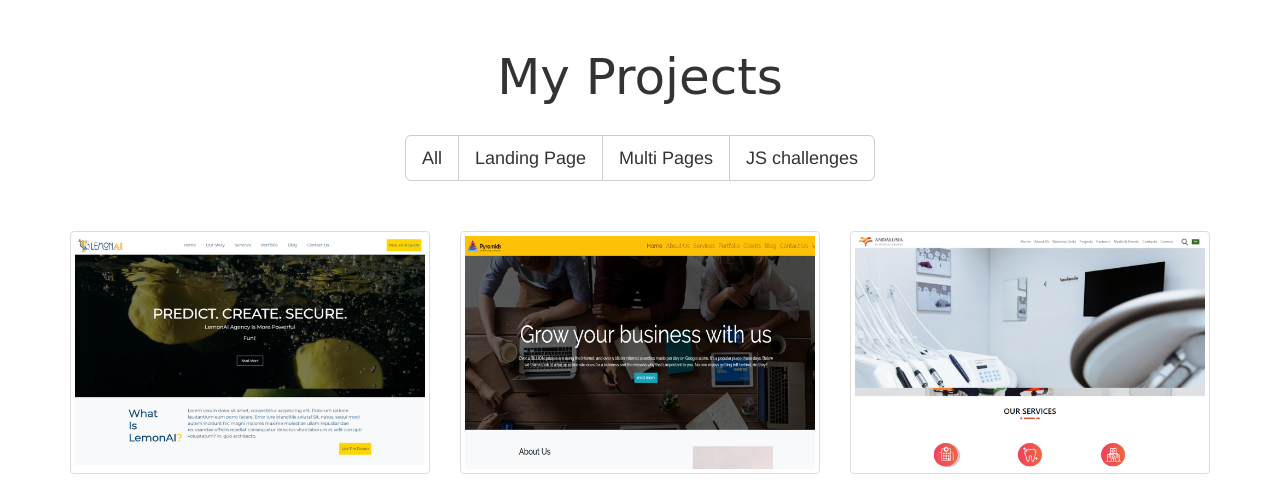
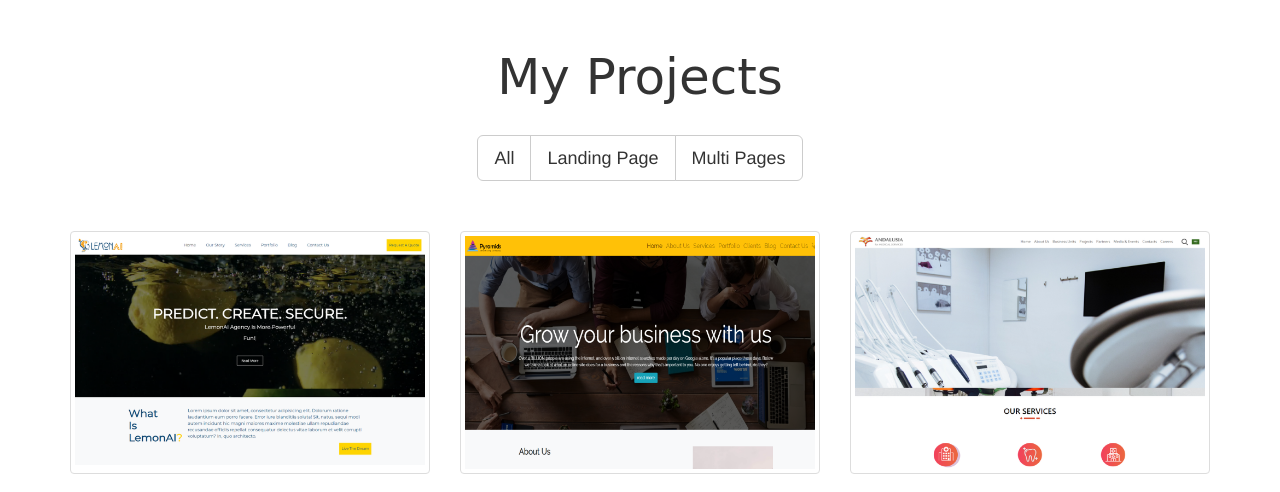
Before and after one commit to abodesigner/abodesigner.github.io, a plain HTML site: page index.html in a window 1280 px wide. Shown: the part 1640-2132 px from the top of the page. Drawn offline with Linux system fonts and the light colour scheme; a web font is replaced by a local one.

Commit message:
remove js challenge tab

```diff
--- a/index.html
+++ b/index.html
@@ -124,7 +124,7 @@
                         <button type="button" class="btn btn-default selected filter" data-filter="all">All</button>
                         <button type="button" class="btn btn-default filter" data-filter=".one">Landing Page</button>
                         <button type="button" class="btn btn-default filter" data-filter=".multi">Multi Pages</button>
-                        <button type="button" class="btn btn-default filter" data-filter=".js">JS challenges</button>
+                        <!-- <button type="button" class="btn btn-default filter" data-filter=".js">JS challenges</button> -->
                     </div>
                 </div>
             </div>
```
